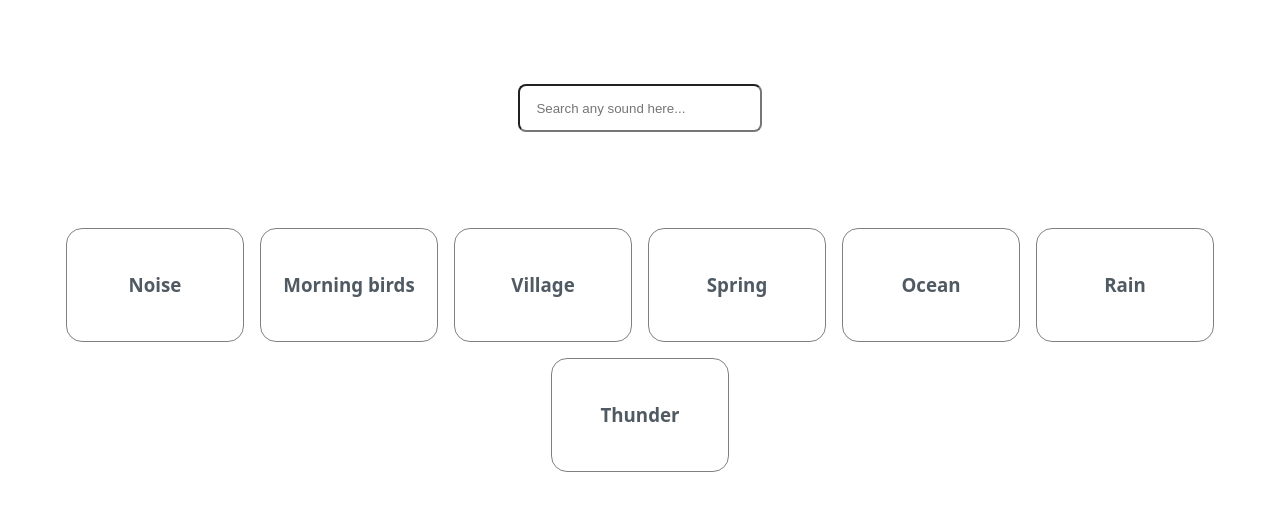
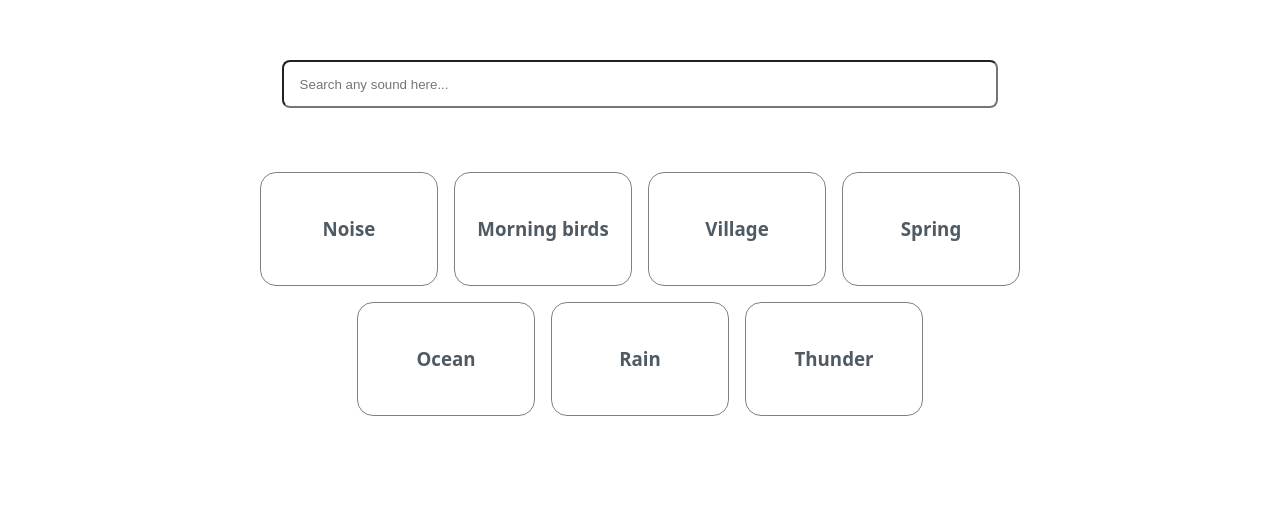
Before and after one commit to AlexD38/sounds, a React (Vite) app: page / in a window 1280 px wide. Shown: the part 162-672 px from the top of the page. Built offline with nearby package versions, Linux system fonts and the light colour scheme.

Commit message:
fix style for search bar

```diff
--- a/src/App.css
+++ b/src/App.css
@@ -7,7 +7,7 @@
   justify-content: center;
   align-items: flex-start;
   flex-wrap: wrap;
-  max-width: 95%;
+  max-width: 70%;
   gap: 1rem;
 }
 
--- a/src/App.jsx
+++ b/src/App.jsx
@@ -12,7 +12,6 @@ import thunderSound from '/assets/sounds/thunder.mp3';
 function App() {
   const [response, setResponse] = useState(null);
   const { customSound, setCustomSound } = useContext(Context);
-  console.log('customSound: ', customSound);
 
   return (
     <>
--- a/src/components/slider/SearchSound/SearchSound.jsx
+++ b/src/components/slider/SearchSound/SearchSound.jsx
@@ -36,7 +36,11 @@ export default function SearchSound() {
         ref={inputRef}
         onChange={handleInput}
       />
-      {searchBtnDisplayed && <button onClick={handleSearch}>Search !</button>}
+      {searchBtnDisplayed && (
+        <button className="search-button" onClick={handleSearch}>
+          Search !
+        </button>
+      )}
     </div>
   );
 }
--- a/src/components/slider/SearchSound/style.css
+++ b/src/components/slider/SearchSound/style.css
@@ -1,19 +1,22 @@
 .search-container {
-  min-width: 100%;
+  width: 100%;
   display: flex;
-  flex-direction: row;
+  flex-direction: column;
   justify-content: center;
   align-items: center;
+  /* border: 1px solid red; */
+  gap: 1rem;
+  margin-bottom: 3rem;
 }
 
 .search-bar {
-  width: 20%;
-  margin: 5rem auto;
+  width: 80%;
+  margin: 0 auto;
   padding: 1rem;
   border-radius: 0.5rem;
   height: 3rem;
 }
-/* .search-expand {
-  height: 3rem;
-  width: 70%;
-} */
+.search-button {
+  /* border: 1px solid red; */
+  min-width: 20%;
+}
```
